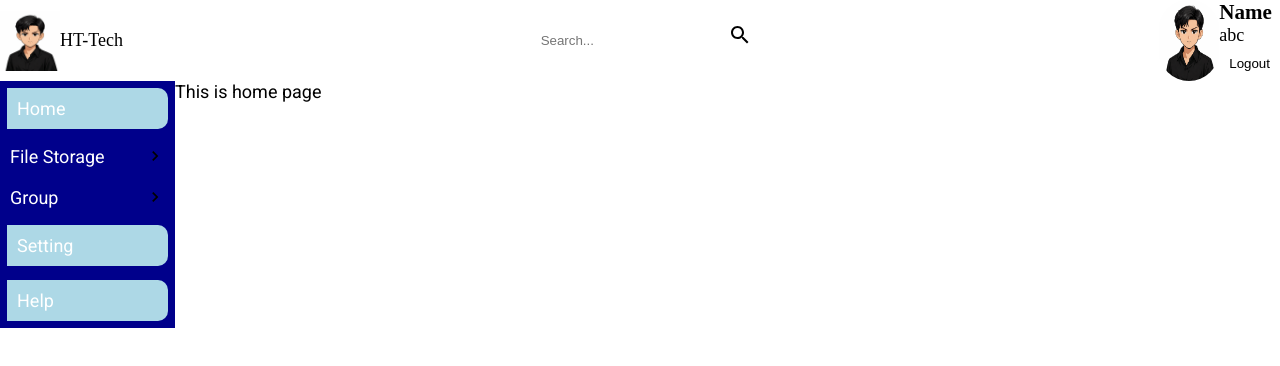
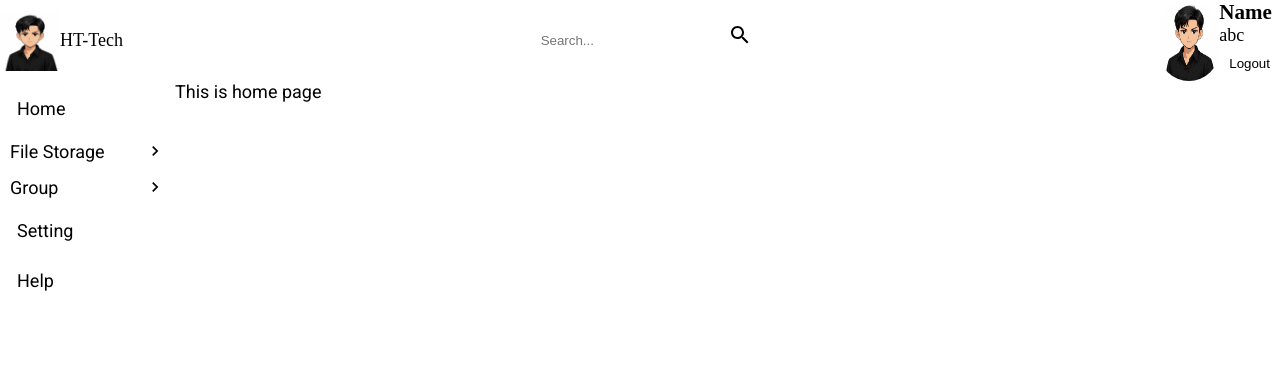
Before and after one commit to TuansHuynh/kl2st, a React (Vite) app: page / in a window 1280 px wide. Shown: the top 366 px of the page. Built offline with nearby package versions, Linux system fonts and the light colour scheme; a web font is replaced by a local one.

Commit message:
cập nhật biến toàn cục cho scss

```diff
--- a/src/components/menu.ts
+++ b/src/components/menu.ts
@@ -36,7 +36,7 @@ export const menuTree: MenuNode[] = [
                 id: "note",
                 name: "Note",
                 path: "/note"
-            }
+            },
         ]
     },
     {
--- a/src/styles/abstracts/_mixins.scss
+++ b/src/styles/abstracts/_mixins.scss
@@ -1,4 +1,9 @@
 @use "./variables";
+
+@mixin flex {
+  display: flex;
+  justify-content: center;
+}
 
 @mixin flex-center {
   display: flex;
--- a/src/styles/base/_global.scss
+++ b/src/styles/base/_global.scss
@@ -0,0 +1,13 @@
+// Dành cho toàn bộ
+$text-black: #000;
+
+// ========== Dành cho Error Page ==========
+
+$primary-color: #4f46e5; // Màu tím Indigo hiện đại
+$primary-hover: #4338ca;
+$text-main: #1f2937;
+$text-muted: #4b5563;
+$bg-color: #f9fafb;
+$white: #ffffff;
+
+//
--- a/src/styles/components/ErrorPage.scss
+++ b/src/styles/components/ErrorPage.scss
@@ -1,15 +1,8 @@
-// Định nghĩa các biến màu sắc cơ bản
-$primary-color: #4f46e5; // Màu tím Indigo hiện đại
-$primary-hover: #4338ca;
-$text-main: #1f2937;
-$text-muted: #4b5563;
-$bg-color: #f9fafb;
-$white: #ffffff;
+@use "../abstracts/mixins" as *;
+@use "../base/global" as *;
 
 .error-container {
-  display: flex;
-  align-items: center;
-  justify-content: center;
+  @include flex-center;
   min-height: 100vh;
   background-color: $bg-color;
   font-family: 'Segoe UI', Roboto, Helvetica, Arial, sans-serif;
@@ -55,9 +48,8 @@ $white: #ffffff;
   }
 
   .error-actions {
-    display: flex;
+    @include flex;
     gap: 15px;
-    justify-content: center;
     flex-wrap: wrap;
 
     .btn {
--- a/src/styles/components/GuestLayout.scss
+++ b/src/styles/components/GuestLayout.scss
@@ -1,4 +1,5 @@
 @use "../abstracts/mixins" as *;
+@use "../base/global" as *;
 
 .guest-layout {
     @include flex-center;
@@ -10,7 +11,7 @@
     background-size: cover;
 
     a{
-        color: black;
+        color: $text-black;
     }
 
     &::before {
@@ -98,7 +99,7 @@
 
                 /* 👇 quan trọng: giữ style khi đã nhập text */
                 &:not(:placeholder-shown) {
-                    color: rgb(0, 0, 0);
+                    color: $text-black;
                     border-color: rgba(255, 255, 255, 0.5);
                 }
             }
--- a/src/styles/components/Menu.scss
+++ b/src/styles/components/Menu.scss
@@ -1,26 +1,50 @@
+@use "../base/global" as *;
+
 .menu {
     display: flex;
     font-family: 'Roboto';
 
     .nav-menu {
         display: flex;
-        justify-content: center;
         flex-direction: column;
         padding: 5px;
+        // background-color: darkblue;
+        gap: 5px;
+        width: 175px;
+        height: 88.3dvh;
+        overflow: scroll;
+        overflow-x: hidden;
+        overflow-y: none;
 
-        background-color: darkblue;
+        &::-webkit-scrollbar {
+            width: 6px;
+        }
 
-        gap: 10px;
-        width: 175px;
+        &::-webkit-scrollbar-track {
+            background: transparent;
+        }
 
-        a, span{
-            color: white;
+        &::-webkit-scrollbar-thumb {
+            background: rgba(255, 255, 255, .3);
+            border-radius: 999px;
+        }
+
+        &::-webkit-scrollbar-thumb:hover {
+            background: rgba(255, 255, 255, .6);
+        }
+
+
+        a,
+        span {
+            color: $text-black;
+            text-decoration: none;
+
         }
 
         .menu-container {
             cursor: pointer;
 
-            .title-container{
+            .title-container {
                 display: flex;
                 justify-content: space-between;
                 padding: 5px;
@@ -34,8 +58,8 @@
             }
         }
 
-        .link{
-            background-color: lightblue;
+        .link {
+            // background-color: lightblue;
             padding: 10px;
             margin: 2px;
             border-radius: 0 10px 10px 0;
```
